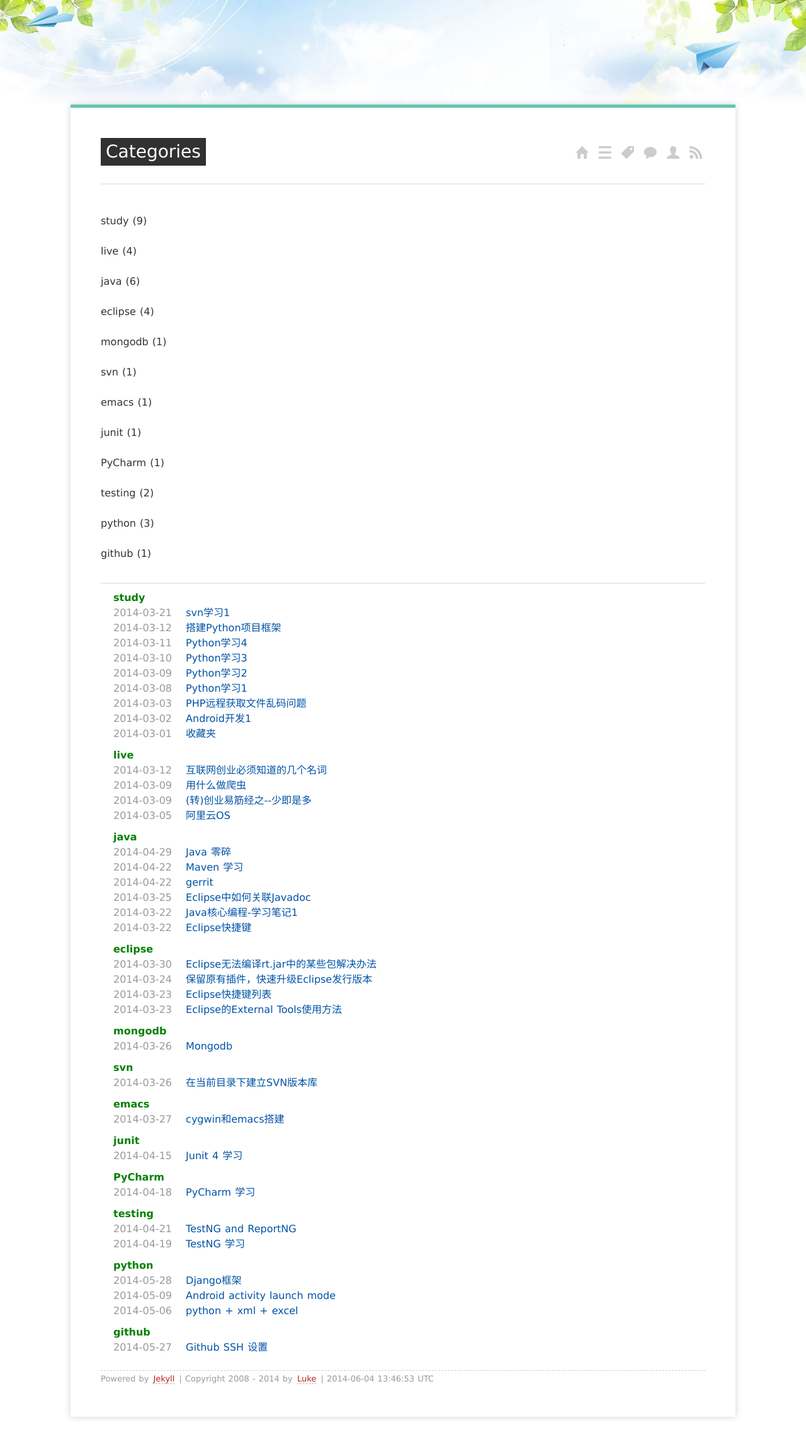
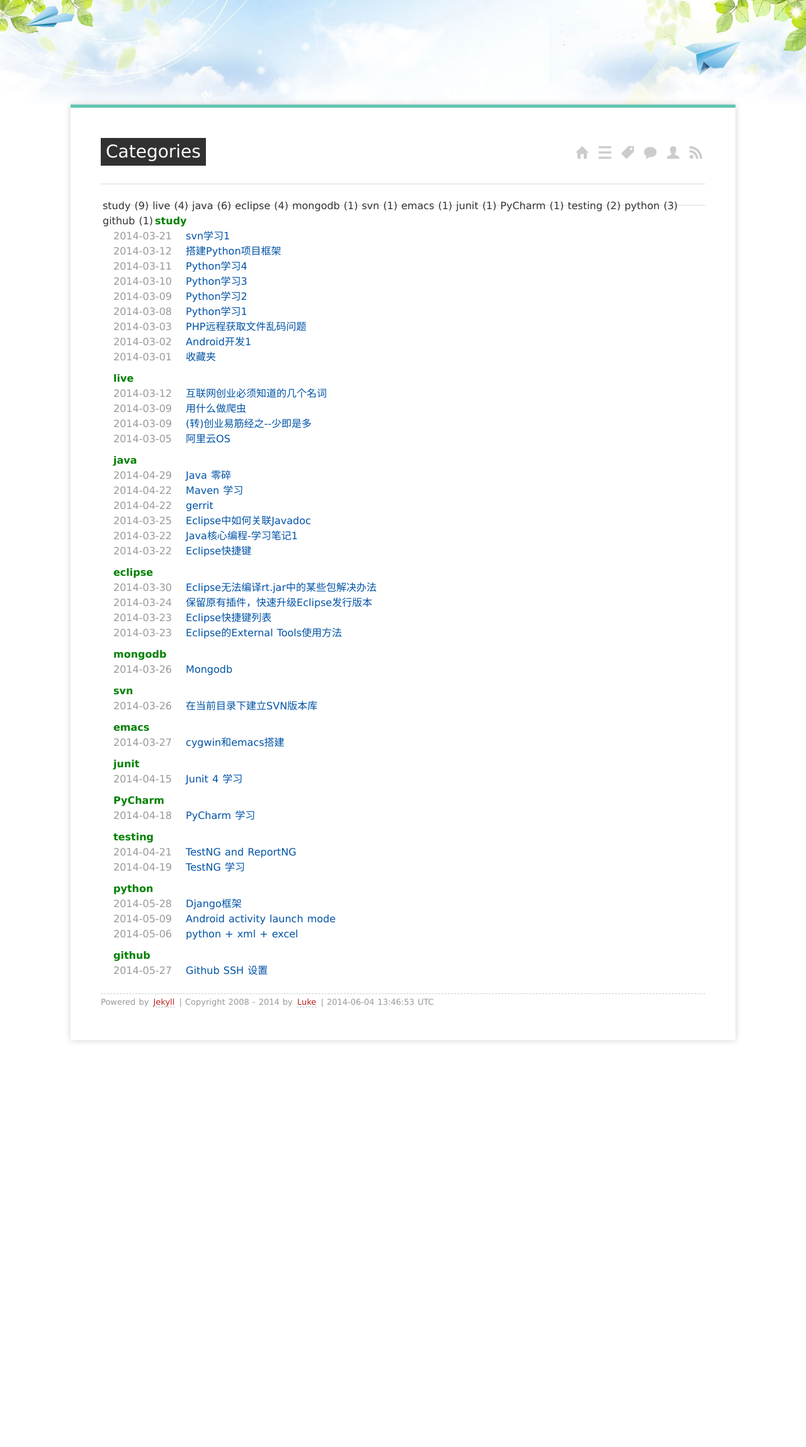
Before and after one commit to yujialive/yujialive.github.io, a Jekyll site: the page built from categories/index.md, in a window 1280 px wide. Shown: the whole page at 63% size. Built offline with Jekyll 4.4.1, drawn with Linux system fonts in a browser that asks for light colours; Markdown is read by kramdown in place of the engine named in the settings; after the commit the page ends 1699 px from its top, so only the background shows below that.

Commit message:
daily updates

```diff
--- a/categories/index.md
+++ b/categories/index.md
@@ -5,9 +5,9 @@ layout: page
 
 <div id='tag_cloud'>
 {% for cat in site.categories %}
-<a href="#{{ cat[0] }}" title="{{ cat[0] }}" rel="{{ cat[1].size }}">
-    <div class="tag_item">{{ cat[0] }} ({{ cat[1].size }})</div>
-</a>
+<div class="tag_item">
+    <a href="#{{ cat[0] }}" title="{{ cat[0] }}" rel="{{ cat[1].size }}">{{ cat[0] }} ({{ cat[1].size }})</a>
+</div>
 {% endfor %}
 </div>
 
--- a/media/css/screen.css
+++ b/media/css/screen.css
@@ -261,13 +261,16 @@ footer a:hover {
 #tag_cloud a {
     margin:6px 2px;
     padding:3px 1px;
-    font-size: 1.0em;
     color:#333;
 }
 
-.tag_item:hover {
+.tag_item {
     position: relative;
     float: left;
+    font-size: 1em;
+}
+
+.tag_item:hover {
     background: yellow;
     font-size: 2em;
     padding:20px;
```
Also changed, not shown: tags/index.md (+3 -3 lines).
